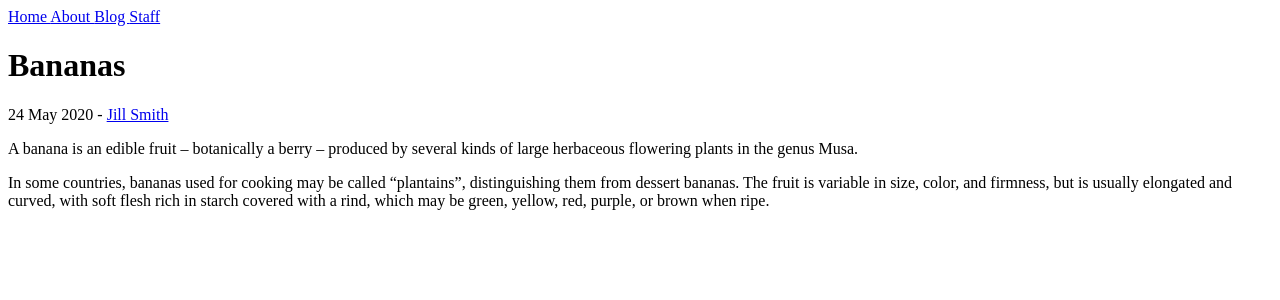
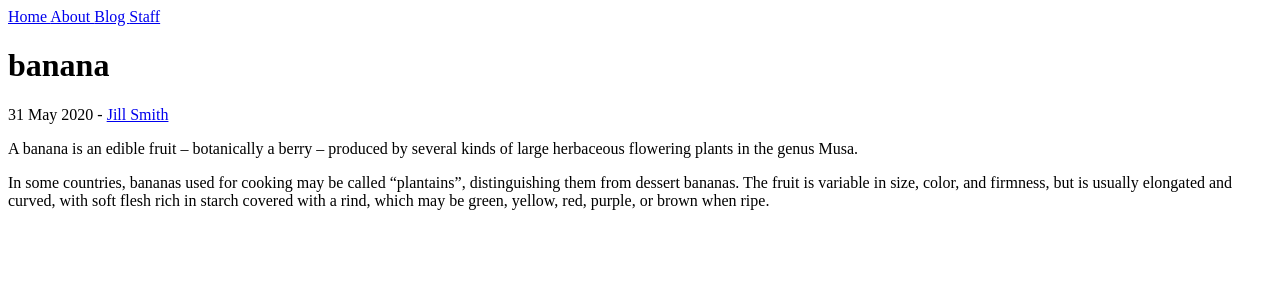
Before and after one commit to DonCorleone/Jekyll_Hello-World, a Jekyll site: the page built from _posts/2020-05-24-bananas.md, in a window 1280 px wide. Shown: the top 300 px of the page. Built offline with Jekyll 4.4.1, drawn with Linux system fonts in a browser that asks for light colours; a script that is not in the unit is left out; part of the change alters nothing that is shown.

Commit message:
Update Blog “2020-05-24-bananas”

```diff
--- a/_posts/2020-05-24-bananas.md
+++ b/_posts/2020-05-24-bananas.md
@@ -1,5 +1,7 @@
 ---
 layout: post
+title: banana
+date: 2020-05-31T22:28:56.671Z
 author: jill
 ---
 A banana is an edible fruit – botanically a berry – produced by several kinds
```
